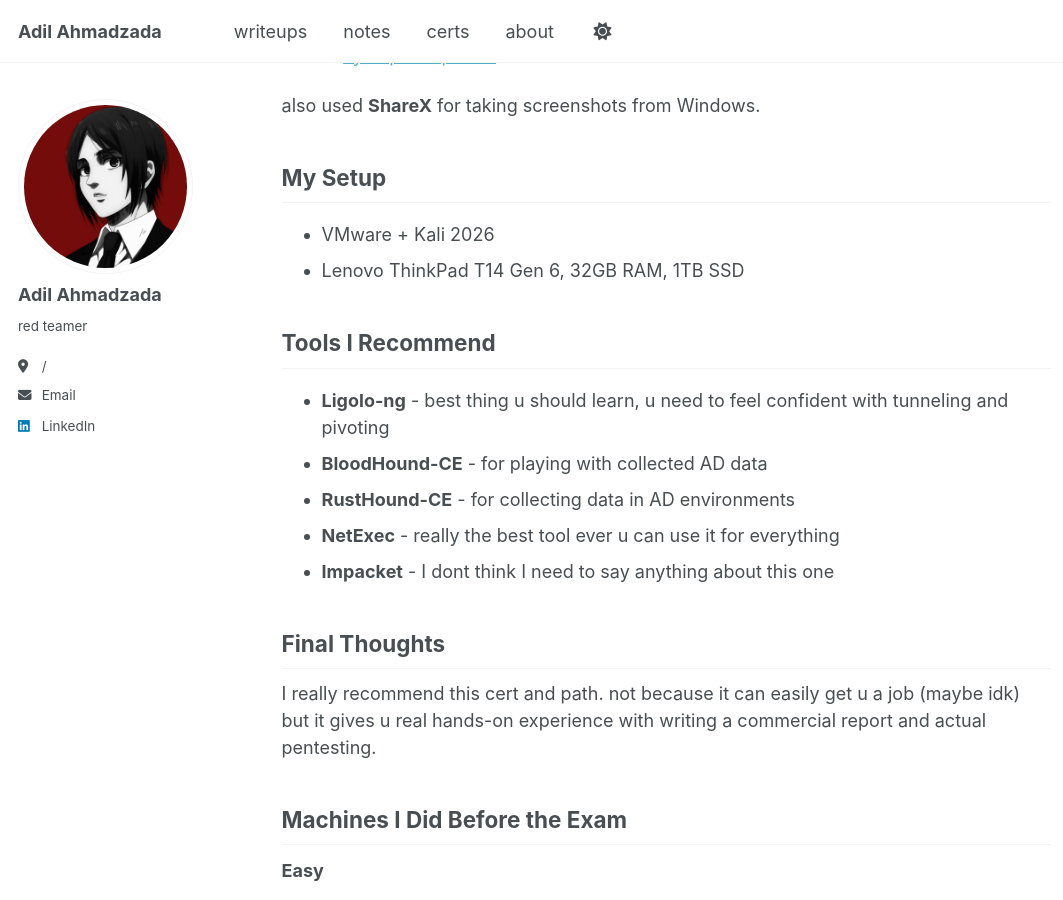
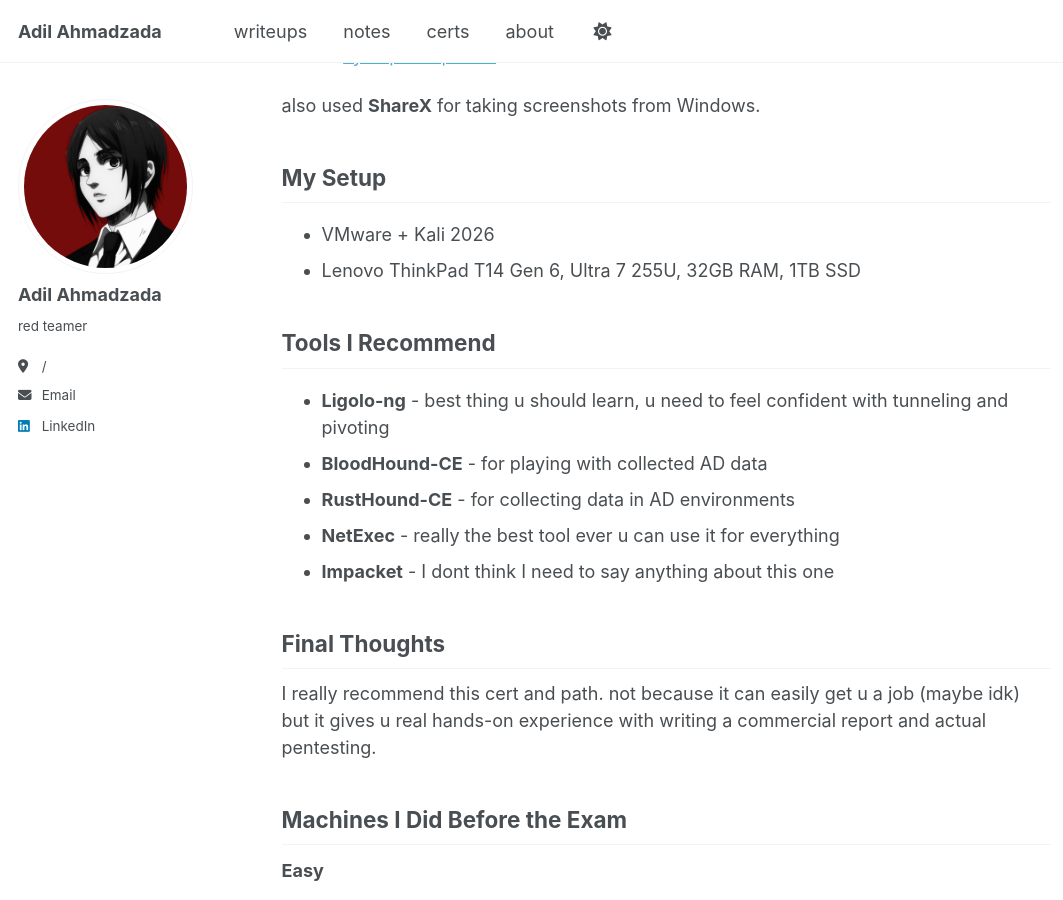
Before and after one commit to adilaxmdv/adilaxmdv.github.io, a Jekyll site: the page built from _posts/2026-11-15-cpts-review.md, in a window 1280 px wide and 900 px high, scrolled down 2101 px. Shown: the whole window, without its empty margins (0-1063 px from the left). Built offline with Jekyll 4.4.1, drawn with Linux system fonts in a browser that asks for light colours; a script that is not in the unit is left out.

Commit message:
Add CPU model to setup section

```diff
--- a/_posts/2026-11-15-cpts-review.md
+++ b/_posts/2026-11-15-cpts-review.md
@@ -49,7 +49,7 @@ also used **ShareX** for taking screenshots from Windows.
 ## My Setup
 
 - VMware + Kali 2026
-- Lenovo ThinkPad T14 Gen 6, 32GB RAM, 1TB SSD
+- Lenovo ThinkPad T14 Gen 6, Ultra 7 255U, 32GB RAM, 1TB SSD
 
 ## Tools I Recommend
 
```
